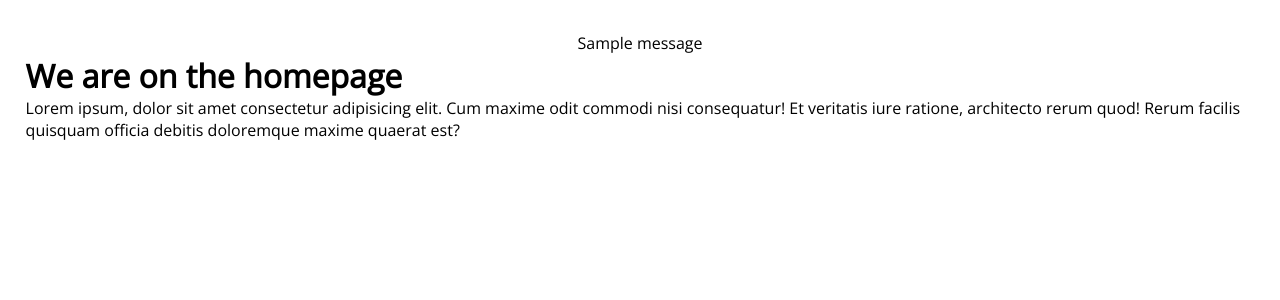
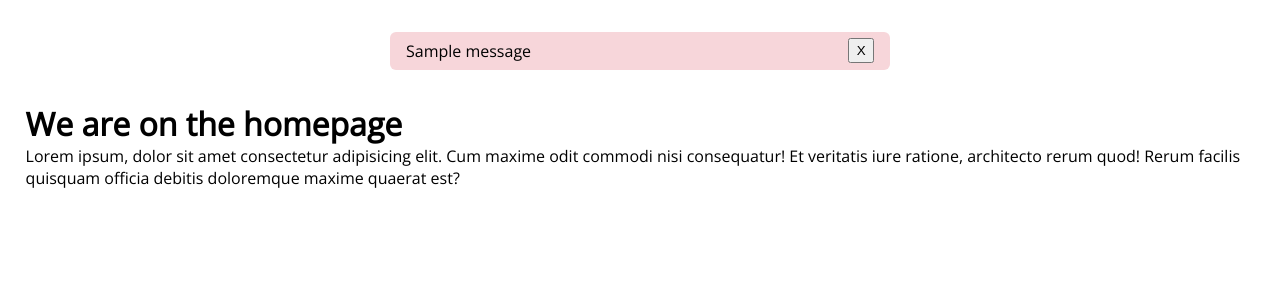
Before and after one commit to joaovitorwitt/django-crm, a Django app: page / in a window 1280 px wide. Shown: the part 57-357 px from the top of the page. Run offline with Django 4.2, Linux system fonts and the light colour scheme; tables that the repository leaves empty hold one stand-in row (values such as "Sample post"); one stand-in notice (Sample message) is shown.

Commit message:
js stuff

```diff
--- /dev/null
+++ b/dcrm/website/static/js/main.js
@@ -0,0 +1,6 @@
+closeBtn = document.querySelector(".close-button")
+
+
+closeBtn.addEventListener("click", e => {
+    console.log("testing")
+})
--- a/dcrm/website/templates/layout.html
+++ b/dcrm/website/templates/layout.html
@@ -8,6 +8,7 @@
     <title>Website App</title>
     <link href="{% static 'styles/styles.css' %}" rel="stylesheet">
     <!-- <link href="https://cdn.jsdelivr.net/npm/bootstrap@5.3.0-alpha3/dist/css/bootstrap.min.css" rel="stylesheet" integrity="sha384-KK94CHFLLe+nY2dmCWGMq91rCGa5gtU4mk92HdvYe+M/SXH301p5ILy+dN9+nJOZ" crossorigin="anonymous"> -->
+    <script src="{% static 'js/main.js' %}" defer></script>
 </head>
 <body>
 
@@ -15,12 +16,18 @@
         {% include 'navbar.html' %}
     </header>
 
-    <div class="container" style="text-align: center; margin-top: 2rem;">
-        {% if messages %}
-            {% for message in messages %}
-                {{ message }}
-            {% endfor %}
+
+    <div class="container">
+        <div style="background-color: #f7d6da; border-radius: .375rem; max-width: 500px; margin: 2rem auto; display: flex; justify-content: space-between; align-items: center;">
+            {% if messages %}
+            <div style="padding: .5rem 1rem;">
+                {% for message in messages %}
+                    {{ message }}
+                {% endfor %}
+            </div>
+            <button style="margin-right: 1rem; padding: .2rem .4rem; cursor: pointer;">X</button>
         {% endif %}
+        </div>
     </div>
 
     <main class="main">
```
